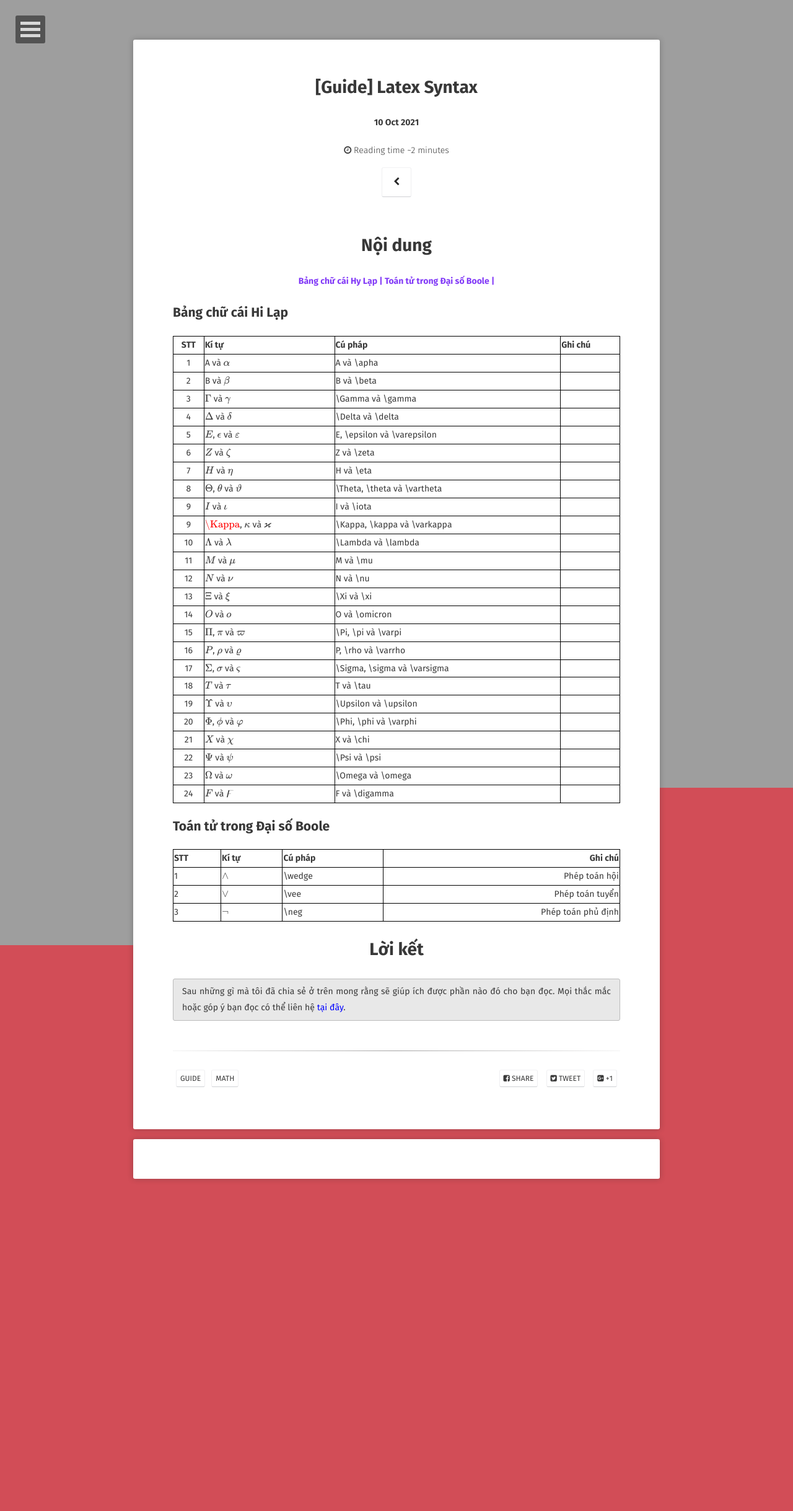
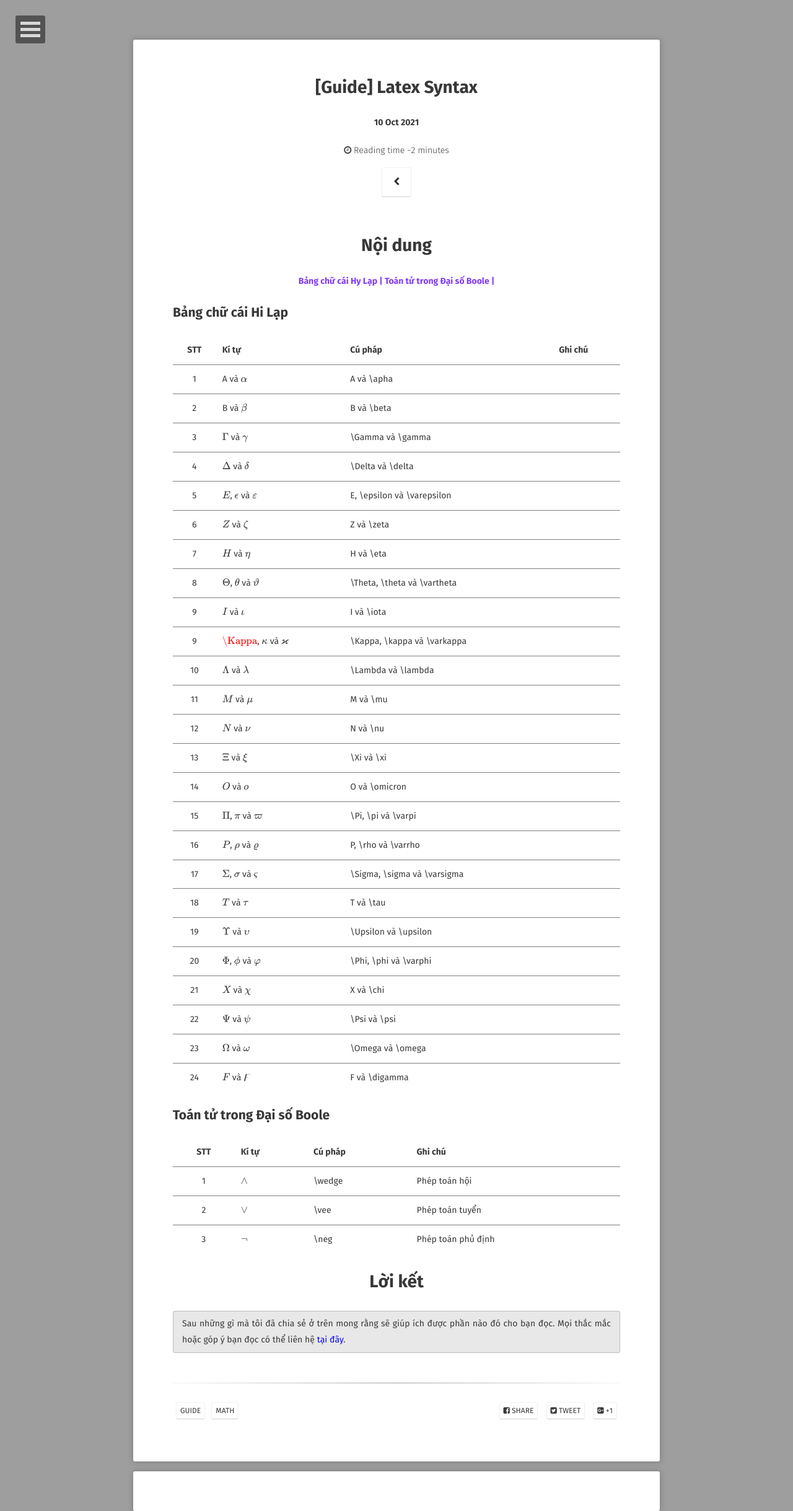
Before and after one commit to hieuhdh/deuteri, a Jekyll site: the page built from _posts/2021-10-10-[Guide]-Latex-Syntax.md, in a window 1280 px wide. Shown: the whole page at 62% size. Built offline with Jekyll 4.4.1, drawn with Linux system fonts in a browser that asks for light colours; some web fonts are replaced; formulas are drawn with MathJax 3; comment, search, counter and statistics services are not loaded.

Commit message:
fix something

```diff
--- a/_posts/2021-10-10-[Guide]-Latex-Syntax.md
+++ b/_posts/2021-10-10-[Guide]-Latex-Syntax.md
@@ -76,9 +76,9 @@ comments: true
 
 <h2 id="toan-tu-trong-dai-so-boole">Toán tử trong Đại số Boole</h2>
 
-| ---   |  ---                                          |     ----                          |          ---      |
+|:---:  |  :---:                                        |     :----:                        |         :---:     |
 |STT    | Kí tự                                         | Cú pháp                           | Ghi chú           |
-|:---   | :---                                          |    :----                          |          ---:     |
+|:---:  | :---                                          |    :----                          |          :---     |
 |1      | $$\wedge$$                                    | \wedge                            | Phép toán hội     |
 | ---   |  ---                                          |     ----                          |          ---      |
 |2      | $$\vee$$                                      | \vee                              | Phép toán tuyển   |
--- a/_sass/typography.scss
+++ b/_sass/typography.scss
@@ -131,12 +131,16 @@ li .highlight pre {
 // table - Tinh chỉnh border
 table{
 	width: 100%;
-    border:1px solid black;
+    border-collapse: collapse;
 }
 
-table,th,td {
-    border:1px solid black;
+td, th {
+    padding: 10px;
 }
+
+// table,th,td {
+//     border:1px solid black;
+// }
 
 // notice
 .notice {
```
